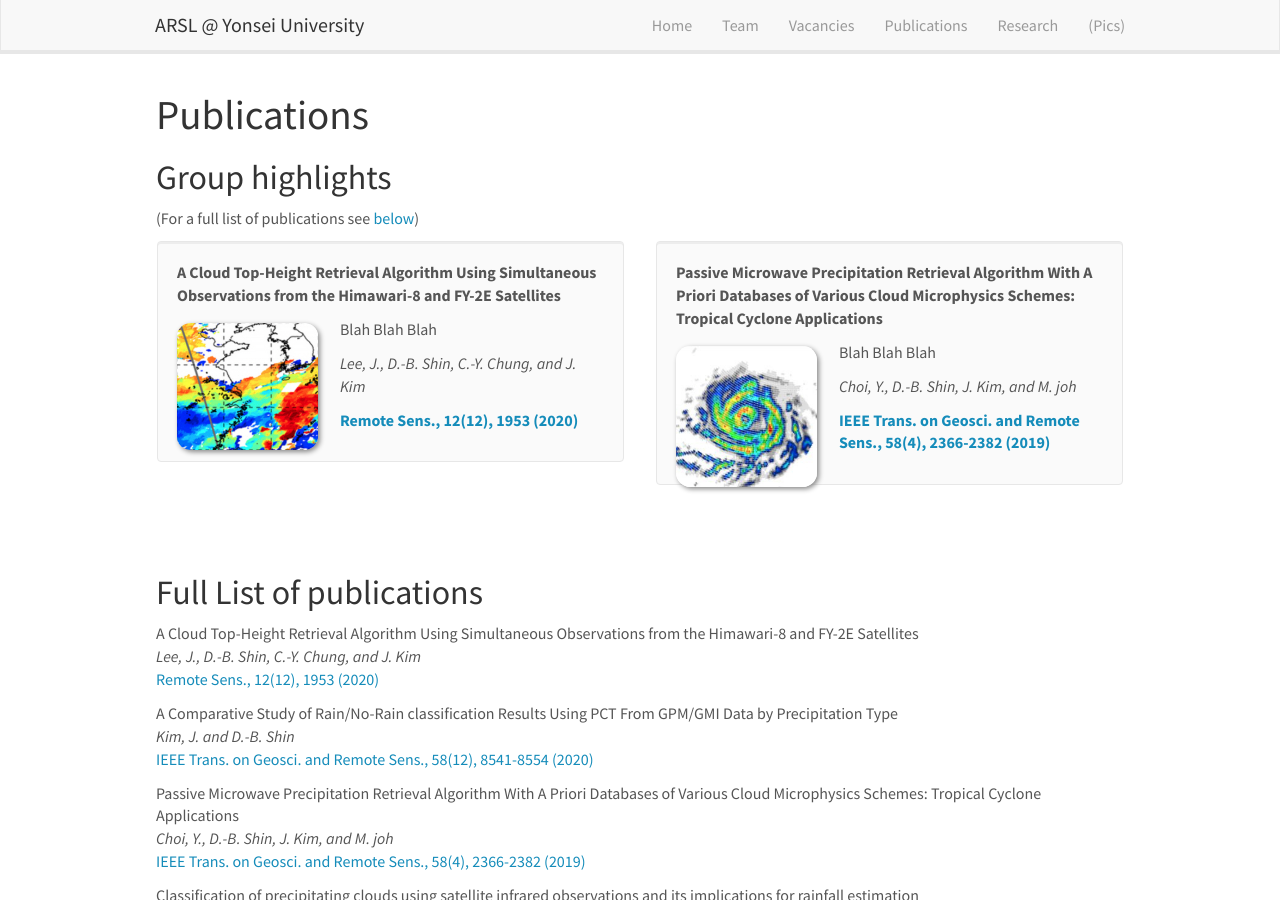
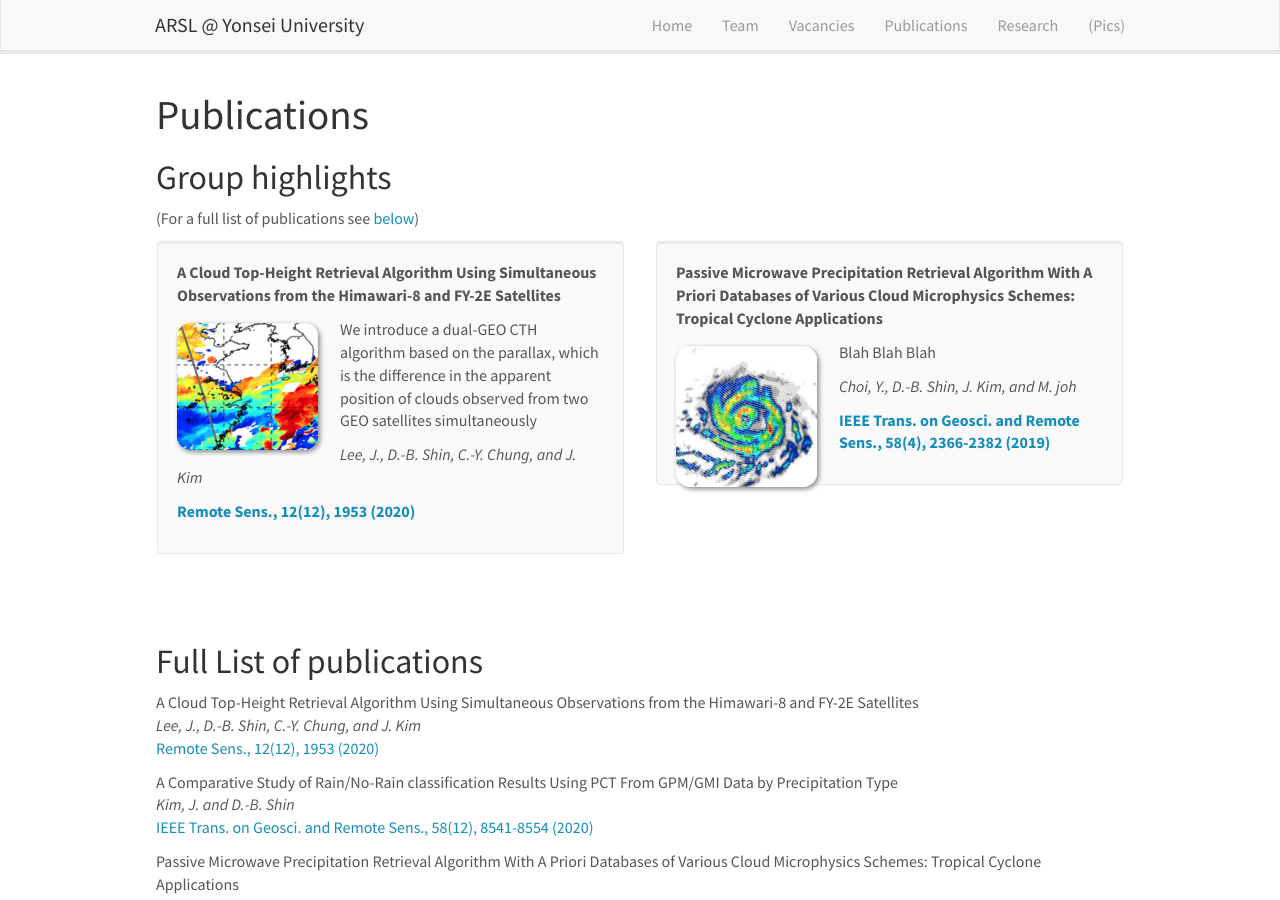
Before and after one commit to roo2003/roo2003.github.io, a Jekyll site: the page built from _pages/publications.md, in a window 1280 px wide and 900 px high. Built offline with Jekyll 4.4.1, drawn with Linux system fonts in a browser that asks for light colours; nearby versions of some CDN libraries.

Commit message:
Update publist.yml

```diff
--- a/_data/publist.yml
+++ b/_data/publist.yml
@@ -1,6 +1,6 @@
 - title: "A Cloud Top-Height Retrieval Algorithm Using Simultaneous Observations from the Himawari-8 and FY-2E Satellites"
   image: Pub_CTH.jpg
-  description: "Blah Blah Blah"
+  description: "We introduce a dual-GEO CTH algorithm based on the parallax, which is the difference in the apparent position of clouds observed from two GEO satellites simultaneously"
   authors: Lee, J., D.-B. Shin, C.-Y. Chung, and J. Kim
   link:
     url: https://doi.org/10.3390/rs12121953
```
